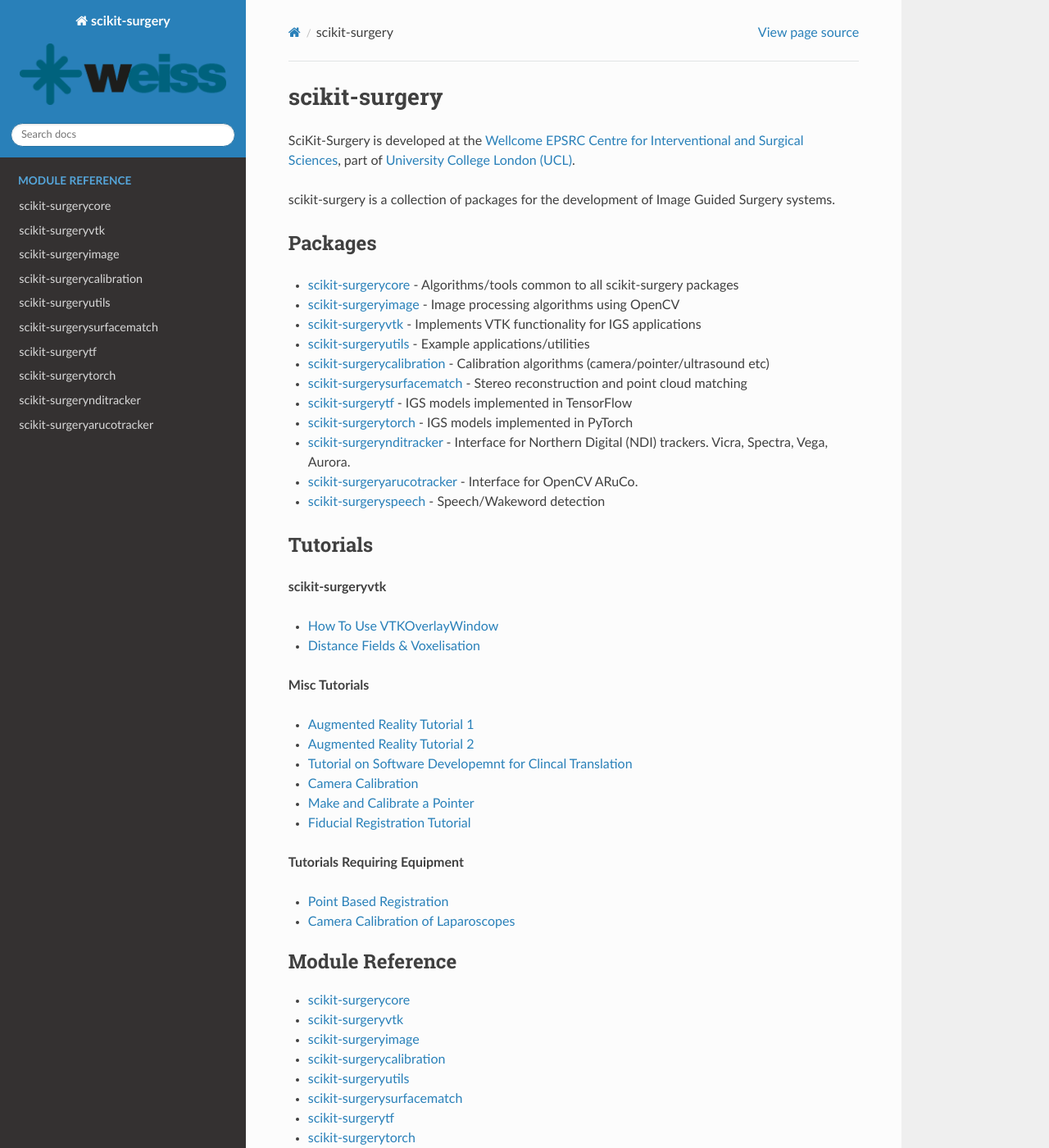
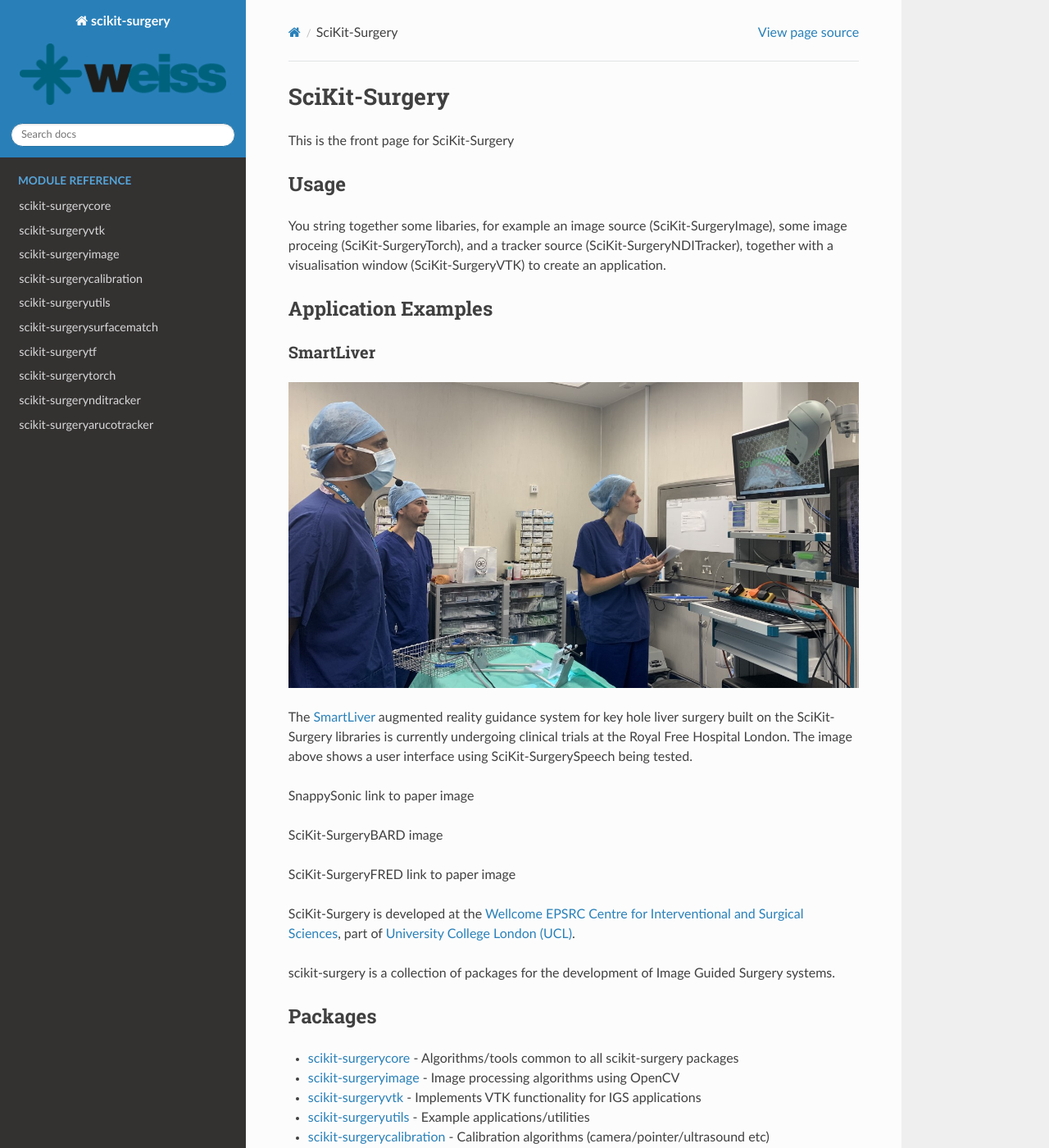
Before and after one commit to SciKit-Surgery/scikit-surgery, a Sphinx documentation site: the page built from docs/index.rst, in a window 1280 px wide and 1400 px high. Shown: the whole window at 82% size. Built offline with Sphinx 7.4.7 and the Read the Docs theme 2.0.0, drawn with Linux system fonts in a browser that asks for light colours; formulas are drawn with MathJax 3.

Commit message:
Issue #73 added some front page

```diff
--- /dev/null
+++ b/docs/frontpage.rst
@@ -0,0 +1,25 @@
+This is the front page for SciKit-Surgery
+
+Usage
+-----
+You string together some libaries, for example an image source (SciKit-SurgeryImage), some image proceing (SciKit-SurgeryTorch), and a tracker source (SciKit-SurgeryNDITracker), together with a visualisation window (SciKit-SurgeryVTK) to create an application.
+
+Application Examples
+--------------------
+SmartLiver
+**********
+
+.. figure:: images/Clinicians_3.png
+  :width: 100%
+The `SmartLiver <https://doi.org/10.1007/s00464-020-07807-x>`_ augmented reality guidance system for key hole liver surgery built on the SciKit-Surgery libraries is currently undergoing clinical trials at the Royal Free Hospital London. The image above shows a user interface using SciKit-SurgerySpeech being tested.
+
+SnappySonic
+link to paper
+image
+
+SciKit-SurgeryBARD
+image
+
+SciKit-SurgeryFRED
+link to paper
+image
--- a/docs/index.rst
+++ b/docs/index.rst
@@ -1,6 +1,8 @@
 
-scikit-surgery
+SciKit-Surgery
 ==============
+
+.. include:: ./frontpage.rst
 
 .. include:: ../README.rst
    :start-after: .. features-start
```
Also changed, not shown: docs/images/Clinicians_3.png (added).
